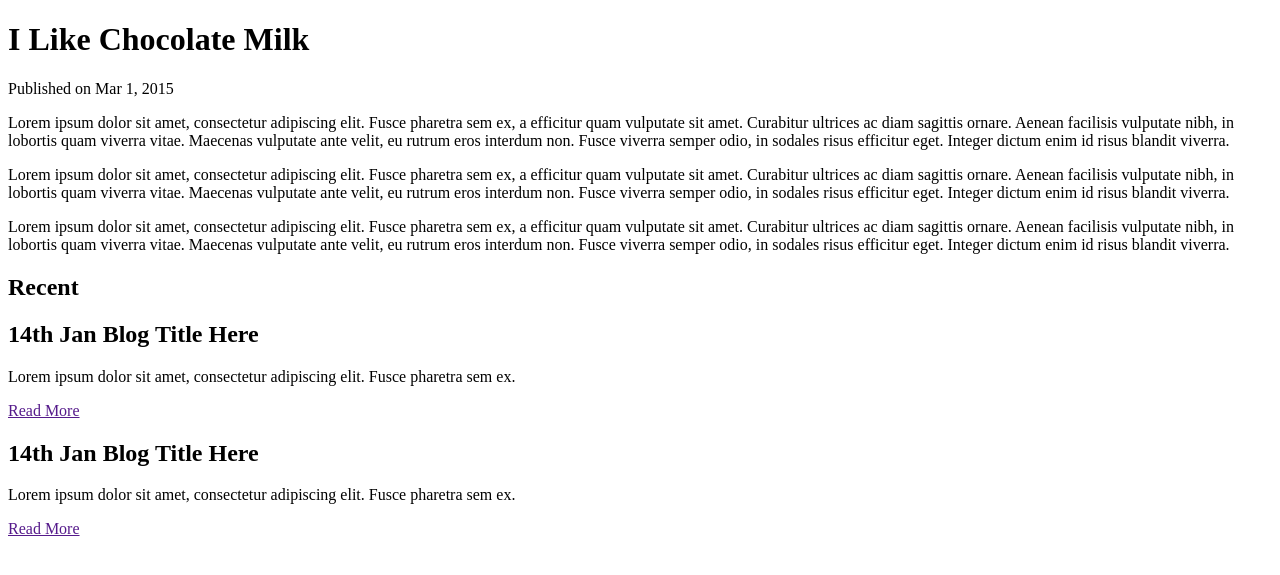
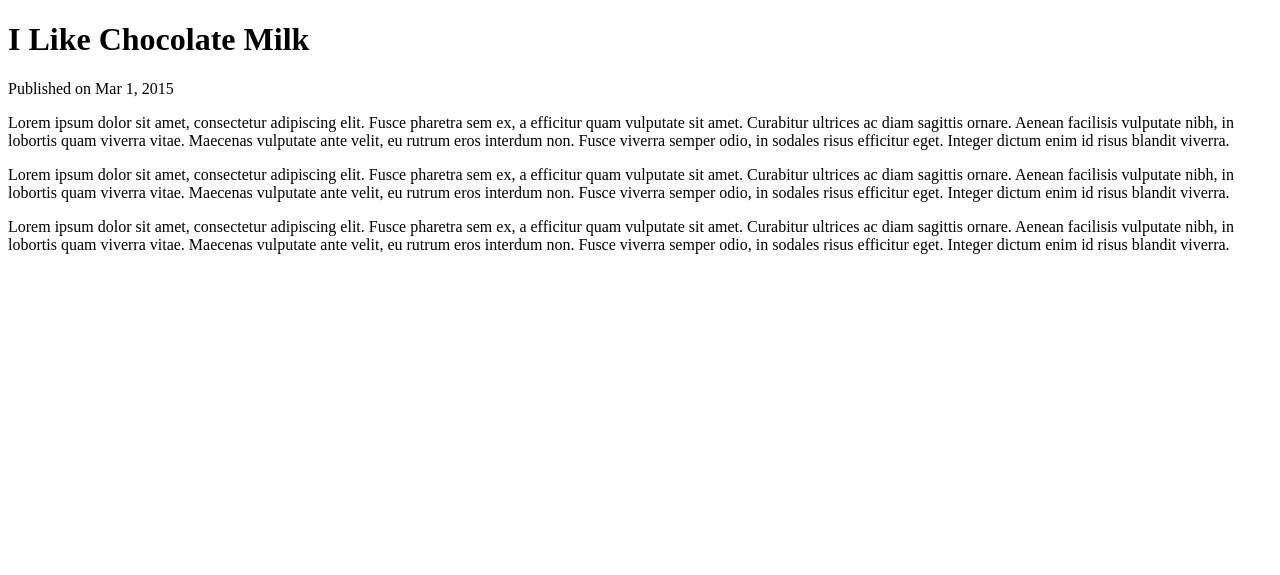
Before and after one commit to swmcc/swmcc.github.io, a Jekyll site: the page built from _posts/2001-07-02-yay.html, in a window 1280 px wide. Shown: the top 575 px of the page. Built offline with Jekyll 4.4.1, drawn with Linux system fonts in a browser that asks for light colours; nearby versions of some CDN libraries.

Commit message:
#30 - Took away the recent section for the blog post page

```diff
--- a/_config.yml
+++ b/_config.yml
@@ -1,7 +1,7 @@
 # Jekyll
 permalink: /blog/:year/:month/:day/:title
 paginate: 10
-exclude: [less]
+max_blog_list: 5
 name: Stephen
 baseurl:
 exclude: ["start_development", ".rvmrc", ".rbenv-version", ".gitignore", "README.md", "Rakefile", "changelog.md", "Gemfile", "Gemfile.lock", "Procfile", "vendor"]
--- a/_layouts/post.html
+++ b/_layouts/post.html
@@ -19,7 +19,9 @@
 			<p>Lorem ipsum dolor sit amet, consectetur adipiscing elit. Fusce pharetra sem ex, a efficitur quam vulputate sit amet. Curabitur ultrices ac diam sagittis ornare. Aenean facilisis vulputate nibh, in lobortis quam viverra vitae. Maecenas vulputate ante velit, eu rutrum eros interdum non. Fusce viverra semper odio, in sodales risus efficitur eget. Integer dictum enim id risus blandit viverra.</p>
 		</article>
 	</main>
+	    <!--
 	<section class="sidebar">
+
 		<h2>Recent</h2>
 		<article>
 				<div>
@@ -36,5 +38,6 @@
 				</div>
 		</article>
 	</section>
+	<--!>
 </body>
 </html>
--- a/blog/index.html
+++ b/blog/index.html
@@ -6,9 +6,9 @@ is_index: true
 <body id="blog">
 	<main>
 		<h1>Blog</h1>
-		{% for post in site.posts %}
+		{% for post in site.posts limit:page.max_portfolio_list %}
 		<article>
-			<aside>{{ post.date | date: "%d" }}<span>{{ post.date | date: "%B" }}</span></aside>
+			<aside>{{ post.date | date: "%d" }}<span>{{ post.date | date: "%b" }}</span></aside>
 				<div>
 				    <h2>{{ post.title }}</h2>
 				    <p>{{ post.excerpt }}</p>
```
